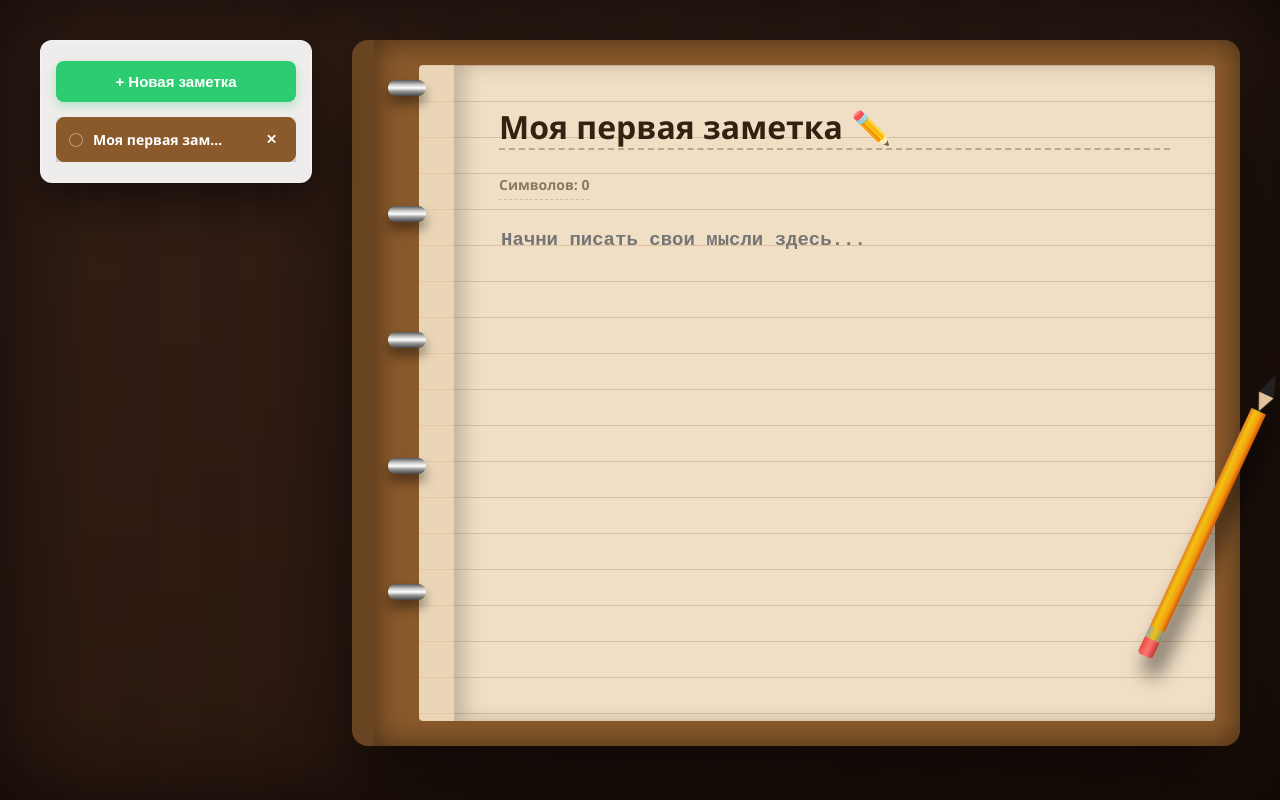
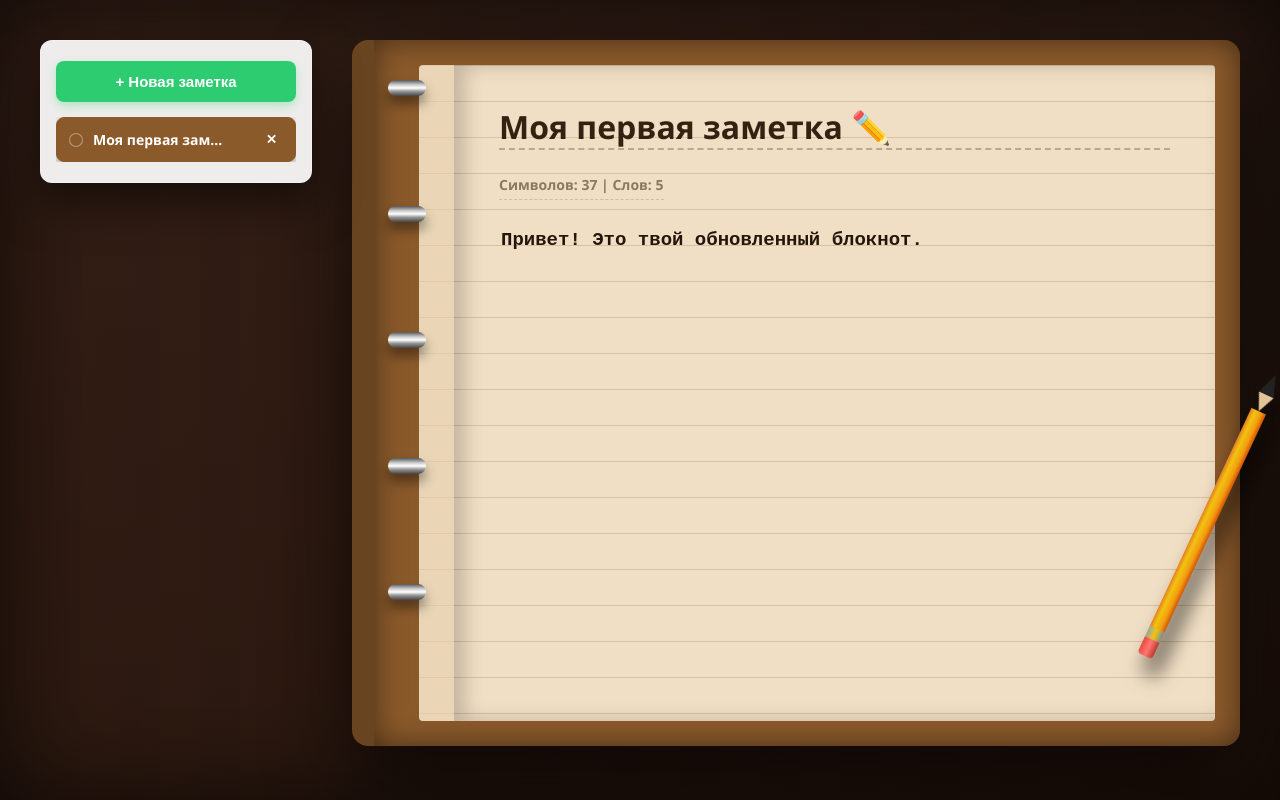
Before and after one commit to MrAmigo04/My-first-pet-project--notebook-, a React (Create React App) app: page / in a window 1280 px wide. Built offline with nearby package versions, Linux system fonts and the light colour scheme.

Commit message:
Разделил проект на компоненты и утилиты

```diff
--- a/src/App.js
+++ b/src/App.js
@@ -1,5 +1,9 @@
 import { useState, useEffect } from 'react';
 import './App.css';
+// Импортируем наш собственный созданный компонент
+import Sidebar from './Components/Sidebar';
+// Импортируем нашу функцию-утилиту
+import { countWords } from './Utils/textUtils';
 
 const NOTE_COLORS = ['#8b5a2b', '#1e4620', '#6b1d1d', '#1f3a60', '#b7791f', '#2d3748'];
 
@@ -11,7 +15,7 @@ function App() {
         id: 1,
         title: 'Моя первая заметка',
         color: '#8b5a2b',
-        text: ''
+        text: 'Привет! Это твой обновленный блокнот.'
       }
     ];
   });
@@ -31,11 +35,11 @@ function App() {
     localStorage.setItem('notebook-text-active-id-v2', JSON.stringify(activeNoteId));
   }, [activeNoteId]);
 
-  const activeNote = notes.find(note => note.id === activeNoteId) || notes[0];
+  const activeNote = notes.find(note => note.id === activeNoteId) || notes;
 
   useEffect(() => {
     if (notes.length > 0 && !notes.some(n => n.id === activeNoteId)) {
-      setActiveNoteId(notes[0].id);
+      setActiveNoteId(notes.id);
     }
   }, [notes, activeNoteId]);
 
@@ -88,29 +92,14 @@ function App() {
       <div className="app-container" style={{ '--active-note-color': activeNote.color }}>
         <div className="wooden-table-overlay"></div>
 
-        <div className="sidebar">
-          <button onClick={createNewNote} className="add-note-button">
-            + Новая заметка
-          </button>
-          <div className="notes-list">
-            {notes.map(note => (
-                <div
-                    key={note.id}
-                    className={`sidebar-note-item ${note.id === activeNote.id ? 'active' : ''}`}
-                    style={note.id === activeNote.id ? { backgroundColor: note.color, borderColor: note.color } : {}}
-                    onClick={() => setActiveNoteId(note.id)}
-                >
-                  <div className="sidebar-note-left">
-                    <span className="note-color-badge" style={{ backgroundColor: note.color }}></span>
-                    <span className="sidebar-note-title">{note.title}</span>
-                  </div>
-                  <button onClick={(e) => deleteNote(note.id, e)} className="sidebar-delete-note">
-                    ✕
-                  </button>
-                </div>
-            ))}
-          </div>
-        </div>
+        {/* ИСПОЛЬЗУЕМ НАШ ВЫНЕСЕННЫЙ КОМПОНЕНТ SIDEBAR (Передаем пропсы) */}
+        <Sidebar
+            notes={notes}
+            activeNoteId={activeNoteId}
+            setActiveNoteId={setActiveNoteId}
+            createNewNote={createNewNote}
+            deleteNote={deleteNote}
+        />
 
         <div className="notebook-cover">
           <div className="leather-texture"></div>
@@ -156,7 +145,10 @@ function App() {
               )}
             </div>
 
-            <div className="char-counter">Символов: {activeNote.text.length}</div>
+            {/* ИСПОЛЬЗУЕМ НАШУ УТИЛИТУ И ВЫВОДИМ ЕЩЕ И СЛОВА */}
+            <div className="char-counter">
+              Символов: {activeNote.text.length} | Слов: {countWords(activeNote.text)}
+            </div>
 
             <textarea
                 className="notebook-editor"
--- /dev/null
+++ b/src/Components/Sidebar.jsx
@@ -0,0 +1,31 @@
+import React from 'react';
+
+function Sidebar({ notes, activeNoteId, setActiveNoteId, createNewNote, deleteNote }) {
+    return (
+        <div className="sidebar">
+            <button onClick={createNewNote} className="add-note-button">
+                + Новая заметка
+            </button>
+            <div className="notes-list">
+                {notes.map(note => (
+                    <div
+                        key={note.id}
+                        className={`sidebar-note-item ${note.id === activeNoteId ? 'active' : ''}`}
+                        style={note.id === activeNoteId ? { backgroundColor: note.color, borderColor: note.color } : {}}
+                        onClick={() => setActiveNoteId(note.id)}
+                    >
+                        <div className="sidebar-note-left">
+                            <span className="note-color-badge" style={{ backgroundColor: note.color }}></span>
+                            <span className="sidebar-note-title">{note.title}</span>
+                        </div>
+                        <button onClick={(e) => deleteNote(note.id, e)} className="sidebar-delete-note">
+                            ✕
+                        </button>
+                    </div>
+                ))}
+            </div>
+        </div>
+    );
+}
+
+export default Sidebar;
--- /dev/null
+++ b/src/Utils/textUtils.js
@@ -0,0 +1,13 @@
+/**
+ * Утилита для подсчета количества слов в тексте.
+ * Принцип DRY: функция изолирована и может использоваться в любом компоненте.
+ */
+export const countWords = (text) => {
+    if (!text || typeof text !== 'string') return 0;
+
+    // Удаляем лишние пробелы по краям и разбиваем строку по пробелам/переносам
+    const words = text.trim().split(/\s+/);
+
+    // Если строка пустая, split вернет массив с одним пустым элементом, это нужно учесть
+    return words[0] === "" ? 0 : words.length;
+};
```
